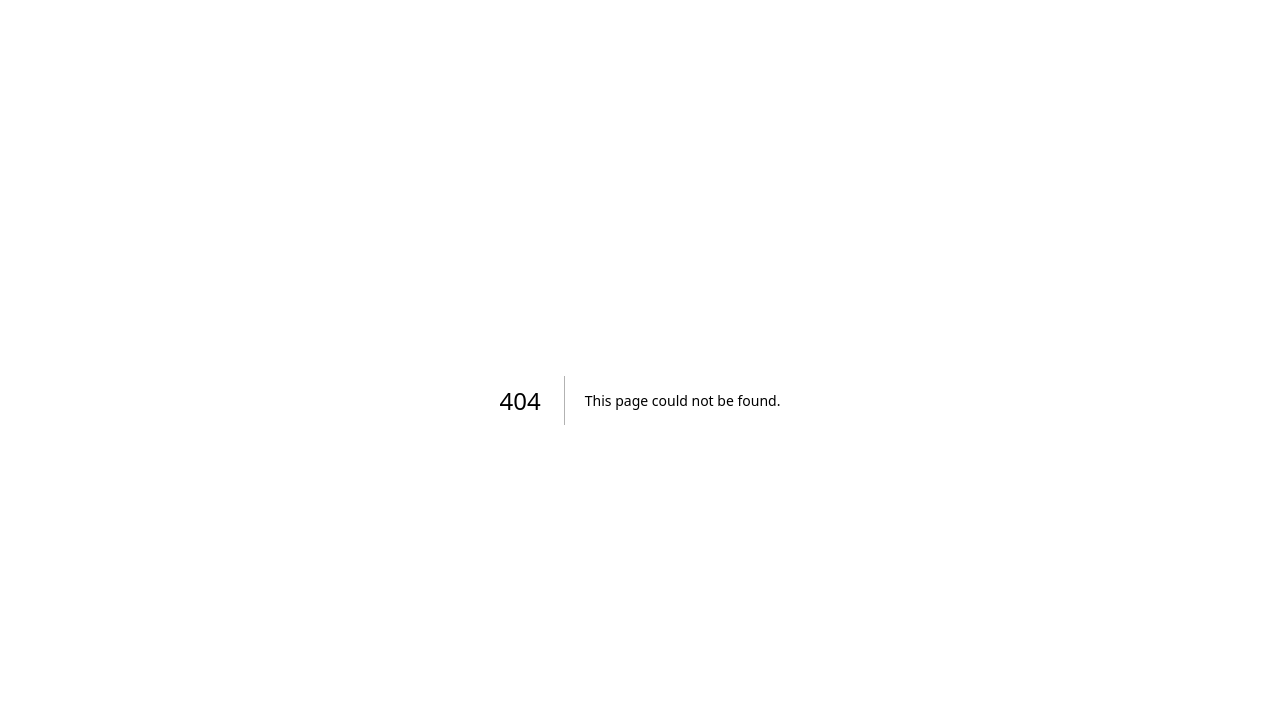
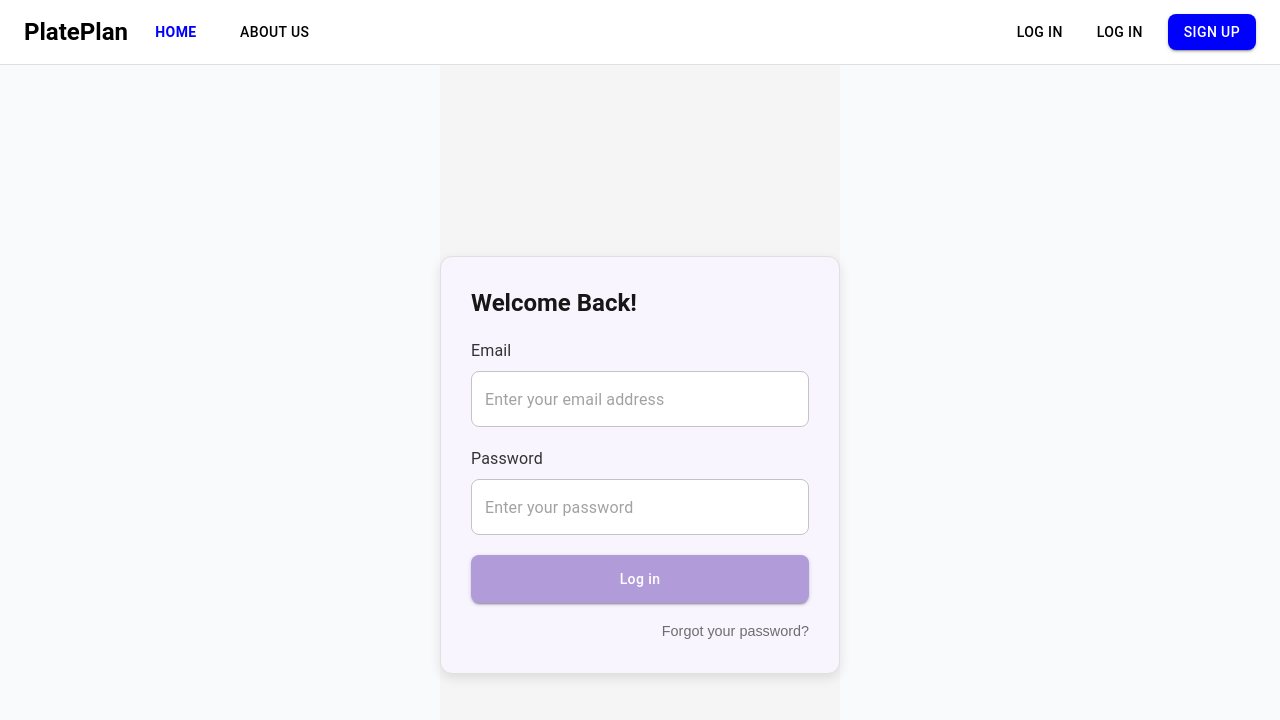
Before and after one commit to Valritehachi/Nextjs_project, a Next.js app: page /login in a window 1280 px wide. Before the commit this address had no page. Shown: the top 720 px of the page. Built offline with nearby package versions, Linux system fonts and the light colour scheme.

Commit message:
added the login page

```diff
--- /dev/null
+++ b/app/login/page.tsx
@@ -0,0 +1,19 @@
+"use client";
+
+import React from 'react';
+import LoginPage from '../../components/LoginForm';
+import Navbar from '../../components/Navbar';
+
+export default function SignupPage() {
+  return (
+    <div>
+      <Navbar />
+
+      {/* Signup Form Section */}
+      <section className="flex flex-col items-center justify-center min-h-screen bg-gray-50">
+        {/* Form */}
+        <LoginPage />
+      </section>
+    </div>
+  );
+}
--- /dev/null
+++ b/components/LoginForm.tsx
@@ -0,0 +1,95 @@
+"use client";
+
+import React from 'react';
+import { Box, TextField, Typography, Button, Link } from '@mui/material';
+
+const LoginPage: React.FC = () => {
+  return (
+    <Box
+      display="flex"
+      justifyContent="center"
+      alignItems="center"
+      height="100vh"
+      sx={{ backgroundColor: '#f5f5f5' }} // Light background color
+    >
+      <Box
+        sx={{
+          width: '400px',
+          backgroundColor: '#f8f5ff', // Light purple background
+          padding: '30px',
+          borderRadius: '12px',
+          border: '1px solid #e0e0e0',
+          boxShadow: '0px 4px 12px rgba(0, 0, 0, 0.1)', // Light shadow
+        }}
+      >
+        {/* Welcome Back Heading */}
+        <Typography variant="h5" sx={{ fontWeight: 'bold', marginBottom: '20px' }}>
+          Welcome Back!
+        </Typography>
+
+        {/* Email Input */}
+        <Typography variant="body1" sx={{ marginBottom: '8px', color: '#333' }}>
+          Email
+        </Typography>
+        <TextField
+          fullWidth
+          placeholder="Enter your email address"
+          variant="outlined"
+          InputProps={{
+            sx: {
+              borderRadius: '8px',
+              backgroundColor: 'white',
+            },
+          }}
+          sx={{ marginBottom: '20px' }}
+        />
+
+        {/* Password Input */}
+        <Typography variant="body1" sx={{ marginBottom: '8px', color: '#333' }}>
+          Password
+        </Typography>
+        <TextField
+          fullWidth
+          type="password"
+          placeholder="Enter your password"
+          variant="outlined"
+          InputProps={{
+            sx: {
+              borderRadius: '8px',
+              backgroundColor: 'white',
+            },
+          }}
+          sx={{ marginBottom: '20px' }}
+        />
+
+        {/* Log In Button */}
+        <Button
+          fullWidth
+          variant="contained"
+          sx={{
+            backgroundColor: '#b19cd9',
+            color: 'white',
+            height: '48px',
+            borderRadius: '8px',
+            textTransform: 'none',
+            '&:hover': {
+              backgroundColor: '#9b84c9',
+            },
+            marginBottom: '16px',
+          }}
+        >
+          Log in
+        </Button>
+
+        {/* Forgot Password Link */}
+        <Box textAlign="right">
+          <Link href="#" sx={{ color: '#6e6e6e', fontSize: '0.9rem', textDecoration: 'none', '&:hover': { textDecoration: 'underline' } }}>
+            Forgot your password?
+          </Link>
+        </Box>
+      </Box>
+    </Box>
+  );
+};
+
+export default LoginPage;
--- a/components/Navbar.tsx
+++ b/components/Navbar.tsx
@@ -33,6 +33,16 @@ const Navbar: React.FC = () => {
         {/* Right Section: Log In and Sign Up Buttons */}
         <Box className="flex items-center space-x-4">
           <Button sx={{ color: 'black' }}>Log in</Button>
+          <Link href="/login" passHref>
+            <Button
+            sx={{
+              color: 'black'
+            }}
+            >
+              Log in
+            </Button>
+          </Link>
+
           <Link href="/signup" passHref>
             <Button
               variant="contained"
```
